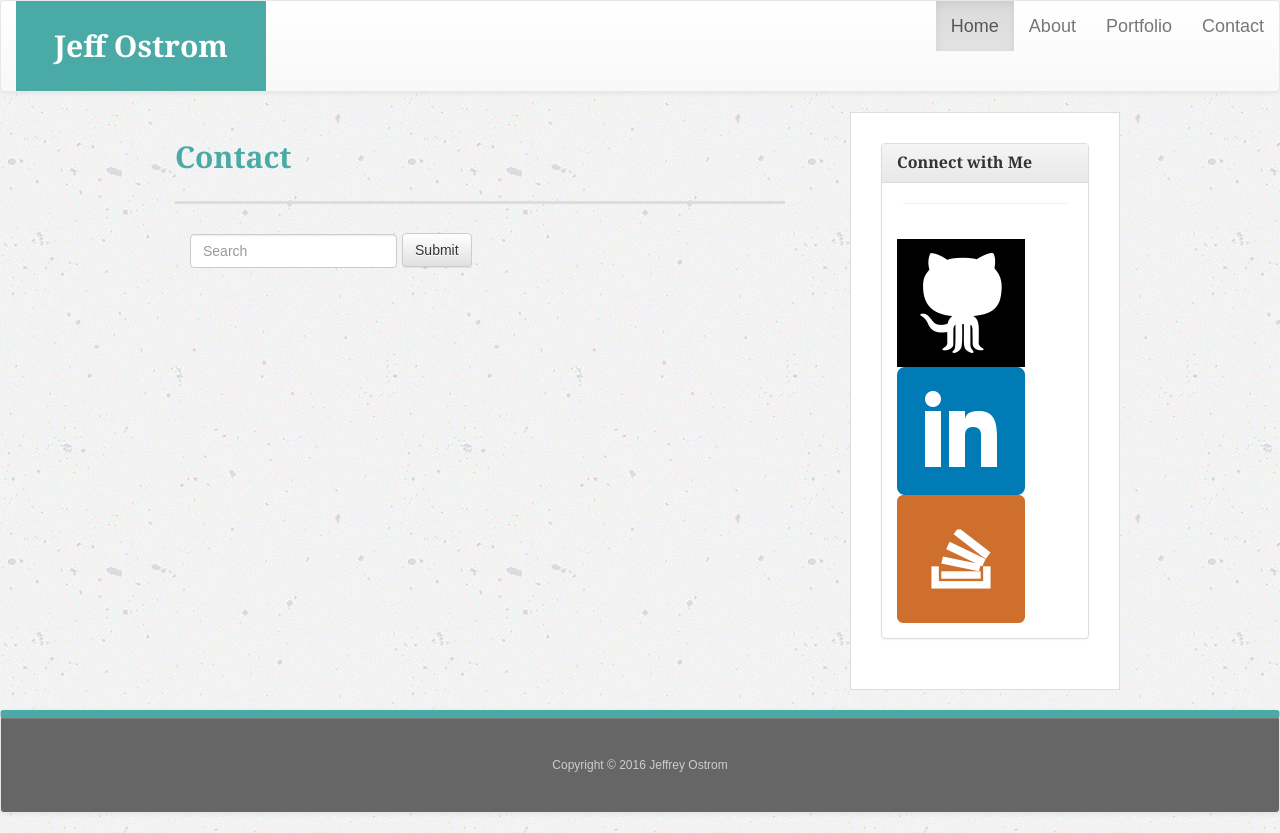
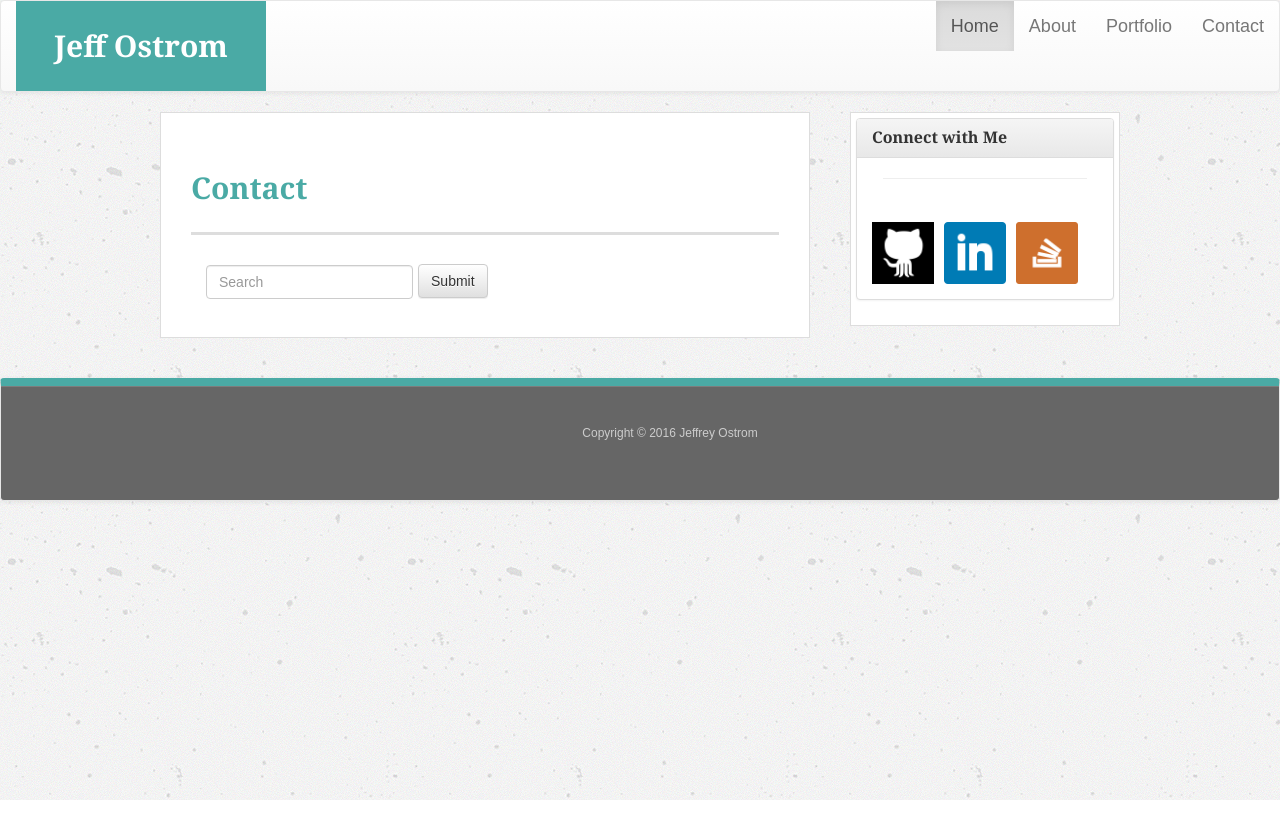
Before and after one commit to JeffOstrom/Bootstrap-Portfolio, a plain HTML site: page contact.html in a window 1280 px wide. After the commit the page ends 800 px from the top, so only its background shows below. Drawn offline with nearby package versions, Linux system fonts and the light colour scheme.

Commit message:
HTML/CSS Social media fix

```diff
--- a/assets/css/style.css
+++ b/assets/css/style.css
@@ -27,7 +27,7 @@ p {
 }
 
 p:last-child {
-  margin-bottom: 0;
+  margin-left: 60px;
 }
 
 h1,
@@ -94,7 +94,7 @@ h3 {
   float: right;
   width: 100%;
   max-width: 270px;
-  padding: 30px;
+  padding: 5px;
   margin-bottom: 20px;
   background: #fff;
   border: 1px solid #ddd;
@@ -108,7 +108,7 @@ h3 {
   margin: 20px 0 25px;
   overflow: auto;
 }
-
+s
 .work:nth-child(even) {
   margin-right: 40px;
 }
@@ -140,3 +140,29 @@ h3 {
   margin-top: 10px;
   margin-right: 25px;
 }
+
+.main-section {
+    float: left;
+    width: 100%;
+    max-width: 650px;
+    padding: 30px;
+    margin: 0 0 40px;
+    background: #fff;
+    border: 1px solid #ddd;
+  }
+
+.col-md-8{
+   float: left;
+    width: 100%;
+    max-width: 650px;
+    padding: 30px;
+    margin: 0 0 40px;
+    background: #fff;
+    border: 1px solid #ddd;
+}
+.social{
+    width: 62px;
+    height: 62px;
+    margin-top: 8px;
+    margin-right: 5px;
+}
```
Also changed, not shown: index.html (+1 -1 lines).
